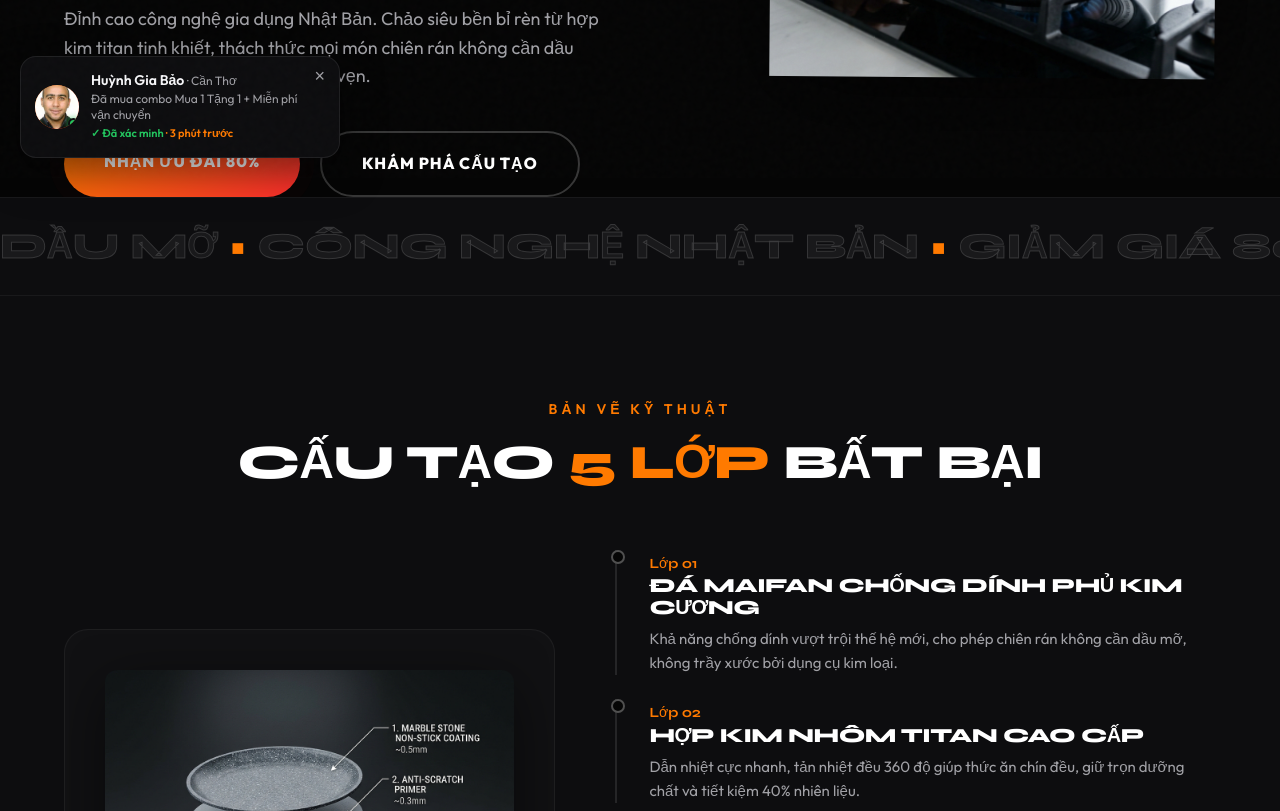
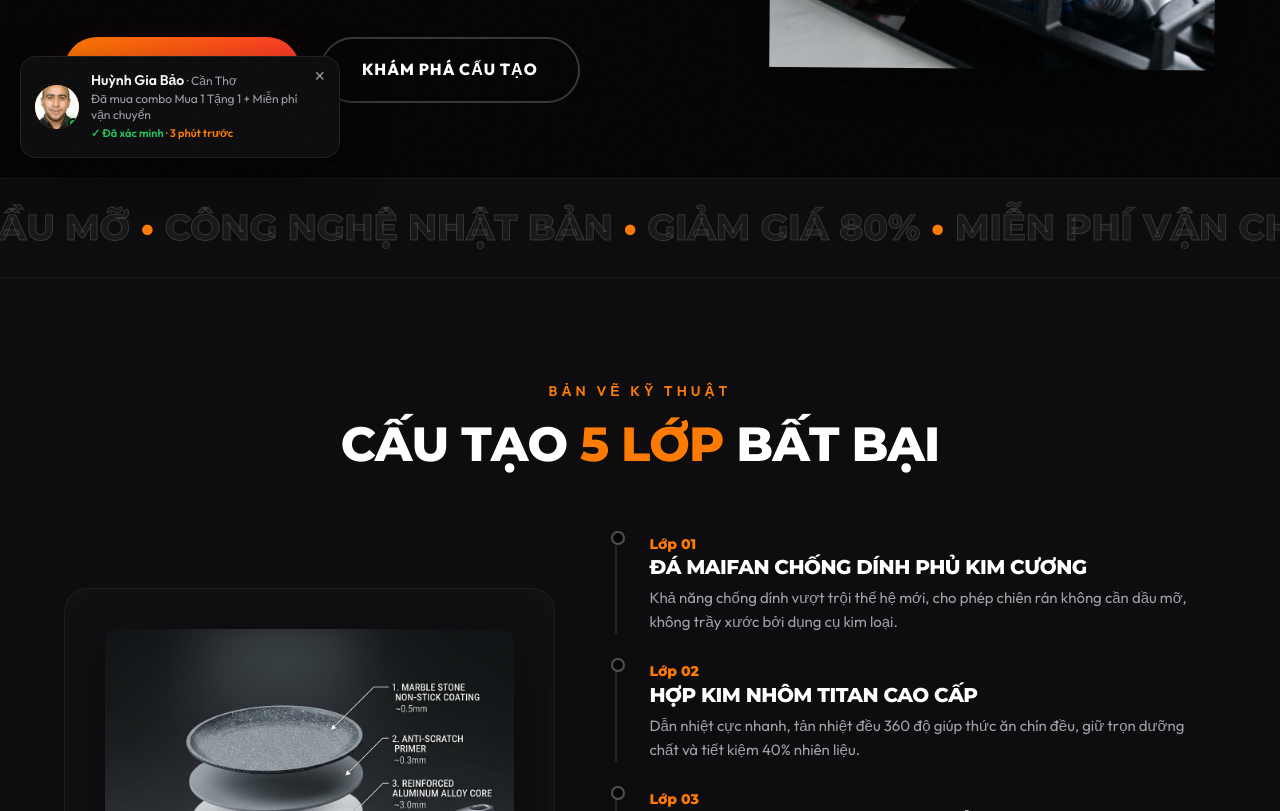
Before and after one commit to Rimurus11/kaizenshop, a plain HTML site: page index.html in a window 1280 px wide. Shown: the part 622-1433 px from the top of the page. Drawn offline with Linux system fonts and the light colour scheme.

Commit message:
style: replace Syne font with Montserrat to fix Vietnamese diacritics issue in headings

```diff
--- a/style.css
+++ b/style.css
@@ -1,4 +1,4 @@
-@import url('https://fonts.googleapis.com/css2?family=Outfit:wght@300;400;600;800&family=Syne:wght@700;800&display=swap');
+@import url('https://fonts.googleapis.com/css2?family=Outfit:wght@300;400;600;800&family=Montserrat:wght@800;900&display=swap');
 
 html {
   scroll-padding-top: 90px;
@@ -12,7 +12,7 @@ html {
   --color-accent-red: #ff2e2e;
   --color-accent-orange: #ff7a00;
   --color-accent-glow: rgba(255, 122, 0, 0.15);
-  --font-title: 'Syne', sans-serif;
+  --font-title: 'Montserrat', sans-serif;
   --font-body: 'Outfit', sans-serif;
   --transition-smooth: all 0.6s cubic-bezier(0.16, 1, 0.3, 1);
   --transition-fast: all 0.3s cubic-bezier(0.25, 0.8, 0.25, 1);
```
